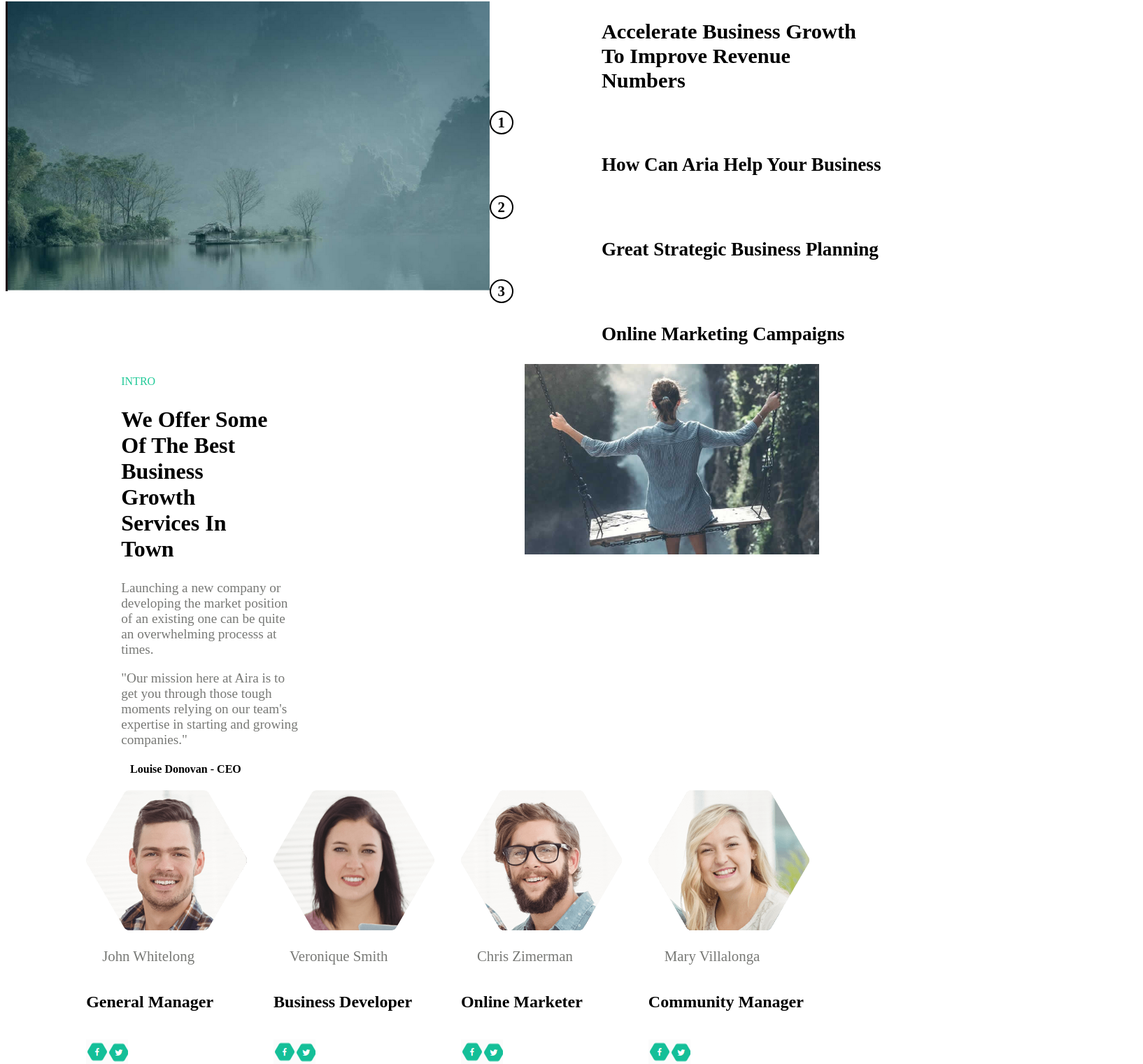
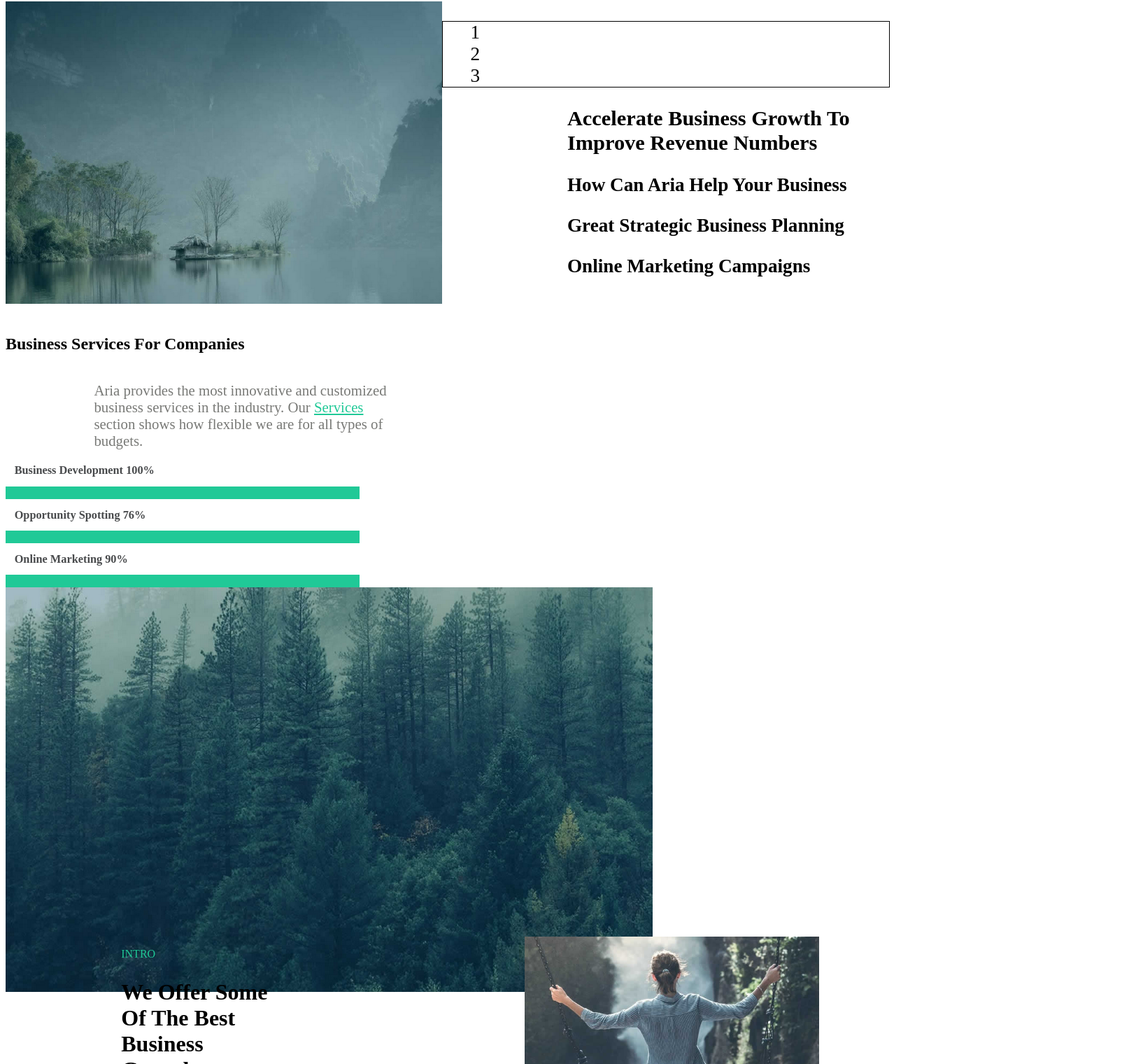
Before and after one commit to niturao123/reactlearningupdate, a React (Vite) app: page / in a window 1280 px wide. Shown: the part 617-2137 px from the top of the page at 70% size, 1634 px wide, since content can reach past the window. Built offline with nearby package versions, Linux system fonts and the light colour scheme.

Commit message:
chages in some file and add some nwe file

```diff
--- a/src/App.css
+++ b/src/App.css
@@ -58,3 +58,17 @@ span{
   justify-content: center;
   gap: 3%;
 }
+@media (min-width:375px){
+  .team-div{
+   display: block;
+   margin-left: 20%;
+  }
+  .teamDiv p,h5{
+    font-size: 1.5em;
+    }
+
+
+ }
+ .svg-div{
+  display: flex;
+ }
--- a/src/App.jsx
+++ b/src/App.jsx
@@ -3,10 +3,13 @@ import { PriceCard } from './component/Price'
 import { Tree } from './component/Tree'
 import { Girl } from './component/Girl'
 import { Team } from './component/Team'
+import { Form } from './component/Form'
+import { River } from './component/River'
 function App() {
   return (
     <>
     <div className='pricecontainer'>
+
     <PriceCard image ="cupimg.jpg"
     heading = "Off The Ground Off The Ground"
     para = "Perfect for fresh ideas or young startups, this package will help get the business off the ground"
@@ -24,11 +27,12 @@ function App() {
     listItems = {["Maintaining the leader status", "Acquisitions the right way"]}
     subheading= "$299"/>
     </div>
-    <Tree/>
+    <Tree listItem = {[1, 2,3]}/>
+    <River/>
     <Girl/>
     <div className='team-div'>
-      {/* <h3 className='team-heading'>Our Team Of Consultants</h3 >
-      <p className='team-para'>We're only as strong and as knowledgeable as our team. So here are the men and women which help customers meet goals and grow companies</p> */}
+      <h3 className='team-heading'>Our Team Of Consultants</h3 >
+      <p className='team-para'>We're only as strong and as knowledgeable as our team. So here are the men and women which help customers meet goals and grow companies</p>
     <Team image = "team-1.png"
     para = "John Whitelong "
     heading ="General Manager"
@@ -50,6 +54,7 @@ function App() {
     img = "facebook.png"
     imga = "twitter.png"/>
     </div>
+    <Form/>
     </>
   )
 }
--- /dev/null
+++ b/src/component/Form.jsx
@@ -0,0 +1,34 @@
+import '../styling.css/Form.css'
+export const Form = ()=>{
+  return(
+    <div className='main-form-div'>
+    <div className='form-div'>
+        <div className='paraDiv'>
+            <h2>Few Words About Aria</h2>
+            <p>We're passionate about delivering the best business growth services for companies just starting out as startups or industry players that have established their market position a long tima ago.</p>
+        </div>
+        <div className='link-div'>
+        <div>
+        <h2>Links</h2>
+        <a href="#">Terms&Conditions</a><br></br>
+        <a href="#">Privacy Policy</a><br></br>
+        </div>
+        <div>
+            <h2>Tools</h2>
+            <a href="#">businessgrowth.com</a><br></br>
+            <a href="#">influencers.com</a><br></br>
+            <a href="#">optimizer.net</a>
+        </div>
+        <div>
+            <h2>Partners</h2>
+            <a href="#">unicorns.com</a><br></br>
+            <a href="#">staffmanager.com</a><br></br>
+            <a href="#">association.gov</a>
+        </div>
+        </div>
+    </div>
+    <p className='footer-para'>Copyright © 2045 All rights reserved - By Inovatik</p>
+
+    </div>
+  )
+}
--- a/src/component/Price.jsx
+++ b/src/component/Price.jsx
@@ -1,6 +1,7 @@
 import "../styling.css/Price.css"
 export const PriceCard = ({ image, heading, para, listItems, subheading }) => {
     return (
+
         <div>
         <div className="container">
             <img src={image} alt="A coffee cup" />
--- /dev/null
+++ b/src/component/River.jsx
@@ -0,0 +1,20 @@
+import '../styling.css/River.css'
+export const River = ()=>{
+    return(
+        <div className='riverDiv'>
+            <div>
+                <h5>Business Services For Companies</h5>
+                <p>Aria provides the most innovative and customized business services in the industry. Our <a href="#">Services</a> section shows how flexible we are for all types of budgets.</p>
+                <h6>Business Development 100%</h6>
+                <div className='average'></div>
+                <h6>Opportunity Spotting 76%</h6>
+                <div className='opportunity-div'></div>
+                <h6>Online Marketing 90%</h6>
+                <div className='onlineMarketing-div'></div>
+                <div className='imageDiv'>
+                  <img src="river.png" alt="A River image"/>
+                </div>
+            </div>
+        </div>
+    )
+}
--- a/src/component/Team.jsx
+++ b/src/component/Team.jsx
@@ -1,14 +1,16 @@
 import '../styling.css/Team.css'
-export const Team = ({image, para, heading, img,imga}) => {
+export const Team = ({ image, para, heading, img, imga }) => {
     return (
-                    <div>
-                <img className='team-img' src= {image} alt="Gernal Manager" />
+        <div>
+            <div className='team-members'>
+                <img className='team-img' src={image} alt="Gernal Manager" />
                 <p> {para}</p>
                 <h5>{heading}</h5>
-                <div>
-                <img src= {img} alt="facebook-logo" />
-                    <img  src= {imga} alt="twitter-logo" />
-                </div>
             </div>
+            <div>
+                <img className='logo' src={img} alt="facebook-logo" />
+                <img className='logo' src={imga} alt="twitter-logo" />
+            </div>
+        </div>
     )
 }
--- a/src/component/Tree.jsx
+++ b/src/component/Tree.jsx
@@ -1,6 +1,6 @@
 import { useState } from 'react';
 import '../styling.css/Tree.css'
-export const Tree = () => {
+export const Tree = ({listItem}) => {
     const [activeIndex, setActiveIndex] = useState(null);
     const handleClick = (index) => {
         setActiveIndex(activeIndex === index ? null : index); // Toggle activeIndex
@@ -11,10 +11,17 @@ export const Tree = () => {
                 <img className='treeImg' src="treeimg.png" alt="A tree and river image" />
             </div>
             <div>
+            <ul>
+                {
+                    listItem.map((item, index) => (
+                        <li key={index}>{item}</li>
+                    ))
+                }
+            </ul>
                 <h2>Accelerate Business Growth To Improve Revenue Numbers</h2>
-                <div className="circle">1</div>
 
                 <h3 className="heading" onClick={() => handleClick(0)}>
+
                     How Can Aria Help Your Business
                 </h3>
                 {activeIndex === 0 && (
@@ -22,20 +29,16 @@ export const Tree = () => {
                         At Aria solutions, we've taken the consultancy concept one step further by offering a full-service management organization with expertise.
                     </p>
                 )}
-                          <div className="circle">2</div>
-
                 <h3 className="heading" onClick={() => handleClick(1)}>
-                    Great Strategic Business Planning
+                Great Strategic Business Planning
                 </h3>
                 {activeIndex === 1 && (
                     <p className="para">
                         Aria partners with businesses to business growth and development ideas including environment analysis, plan execution, and evaluation.
                     </p>
                 )}
-                          <div className="circle">3</div>
-
                 <h3 className="heading" onClick={() => handleClick(2)}>
-                    Online Marketing Campaigns
+                Online Marketing Campaigns
                 </h3>
                 {activeIndex === 2 && (
                     <p className="para">
--- /dev/null
+++ b/src/styling.css/Form.css
@@ -0,0 +1,69 @@
+@media (min-width:764px){
+.main-form-div{
+    background-color: #113448;
+    color: white;
+    padding: 2%;
+    width: 100%;
+
+}
+.form-div{
+    display: flex;
+}
+.form-div a{
+    color: white;
+}
+.paraDiv p{
+    color: white;
+    width: 90%;
+}
+.paraDiv{
+    margin-left: 10%;
+    font-size: 0.875em;
+}
+ .link-div{
+    display: flex;
+    margin-right: 5%;
+    gap:30%;
+    line-height: 2rem;
+}
+.footer-para{
+    color: white;
+    text-align: center;
+    font-size: 1rem;
+    margin-top: 2%;
+    /* padding-bottom: 2%; */
+}
+}
+.main-form-div{
+    background-color: #113448;
+    color: white;
+    padding: 2%;
+
+}
+.form-div{
+    display: flex;
+}
+.form-div a{
+    color: white;
+}
+.paraDiv p{
+    color: white;
+    width: 75%;
+}
+.paraDiv{
+    margin-left: 10%;
+    font-size: 0.875em;
+}
+ .link-div{
+    display: flex;
+    margin-right: 35%;
+    gap:30%;
+    line-height: 2rem;
+}
+.footer-para{
+    color: white;
+    text-align: center;
+    font-size: 1rem;
+    margin-top: 2%;
+    /* padding-bottom: 2%; */
+}
--- /dev/null
+++ b/src/styling.css/River.css
@@ -0,0 +1,32 @@
+.riverDiv{
+    display: flex;
+}
+.riverDiv h6{
+    font-size: 1.02em;
+    color:#484a4c ;
+    margin: 1%;
+}
+.riverDiv p{
+    width: 35%;
+}
+.riverDiv p a {
+    color: #20c997;
+}
+.average{
+  width: 40%;
+  height: 2%;
+  background-color:#20c997;
+}
+.opportunity-div{
+    width: 40%;
+    height: 2%;
+    background-color:#20c997;
+}
+.onlineMarketing-div{
+    width: 40%;
+    height: 2%;
+    background-color:#20c997;
+}
+.imageDiv{
+    display: flex;
+}
--- a/src/styling.css/Team.css
+++ b/src/styling.css/Team.css
@@ -1,29 +1,11 @@
-.team-img:hover{
+@media (min-width:764px){
+ .team-img:hover{
     transform: scale(1.05);
 }
 .teamDiv p,h5{
 font-size: 1.5em;
 }
-.logo:hover{
-    color: #20c997;
+.team-div{
+  display: flex;
 }
-.circle {
-    width: 30px;
-    height: 30px;
-    display: flex;
-    justify-content: center;
-    align-items: center;
-    background-color: white;
-    color: black;
-    border-radius: 50%;
-    font-size: 1.3em;
-    font-weight: bold;
-    border: 2px solid black;
-    margin-right: 10px;
-    margin-bottom: 5%;
-
-  }
-  .circle:hover{
-    color: #20c997;
-    border: 2px solid #20c997;
-  }
+}
--- a/src/styling.css/Tree.css
+++ b/src/styling.css/Tree.css
@@ -1,9 +1,17 @@
 .main-div{
     display: block;
 }
+.main-div ul{
+    list-style: none;
+    color: black;
+    font-size: 1.7em;
+    border: 1px solid black;
+}
+
 
 .treeImg{
     width: 100%;
+    height: 27rem;
 }
 @media (min-width:764px){
     .main-div{
@@ -34,4 +42,10 @@ p{
 h3:hover{
     color: #20c997;
 }
+.main-div ul{
+    list-style: none;
+    color: black;
+    font-size: 1.7em;
+    border: 1px solid black;
 }
+}
```
Also changed, not shown: public/river.png (added), public/treeimg.png.
